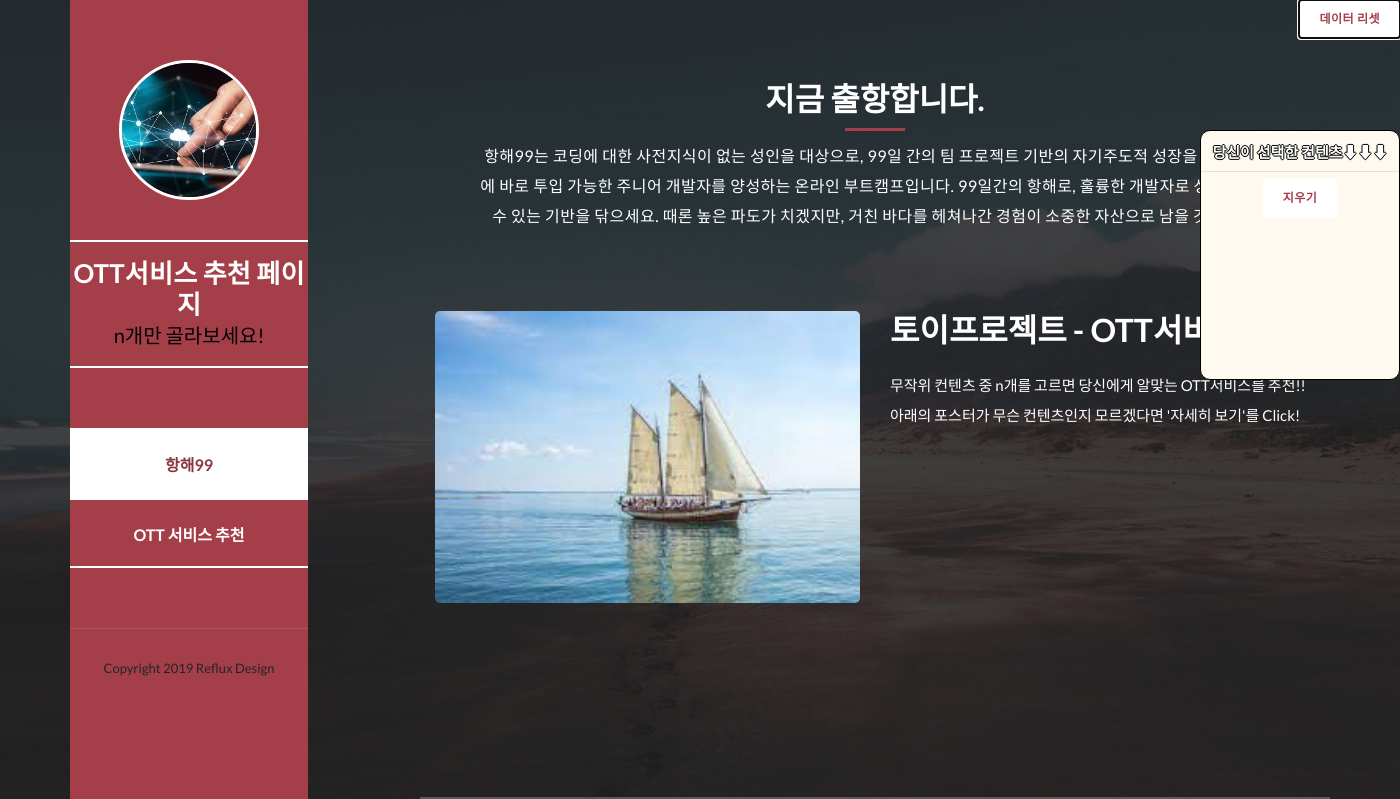
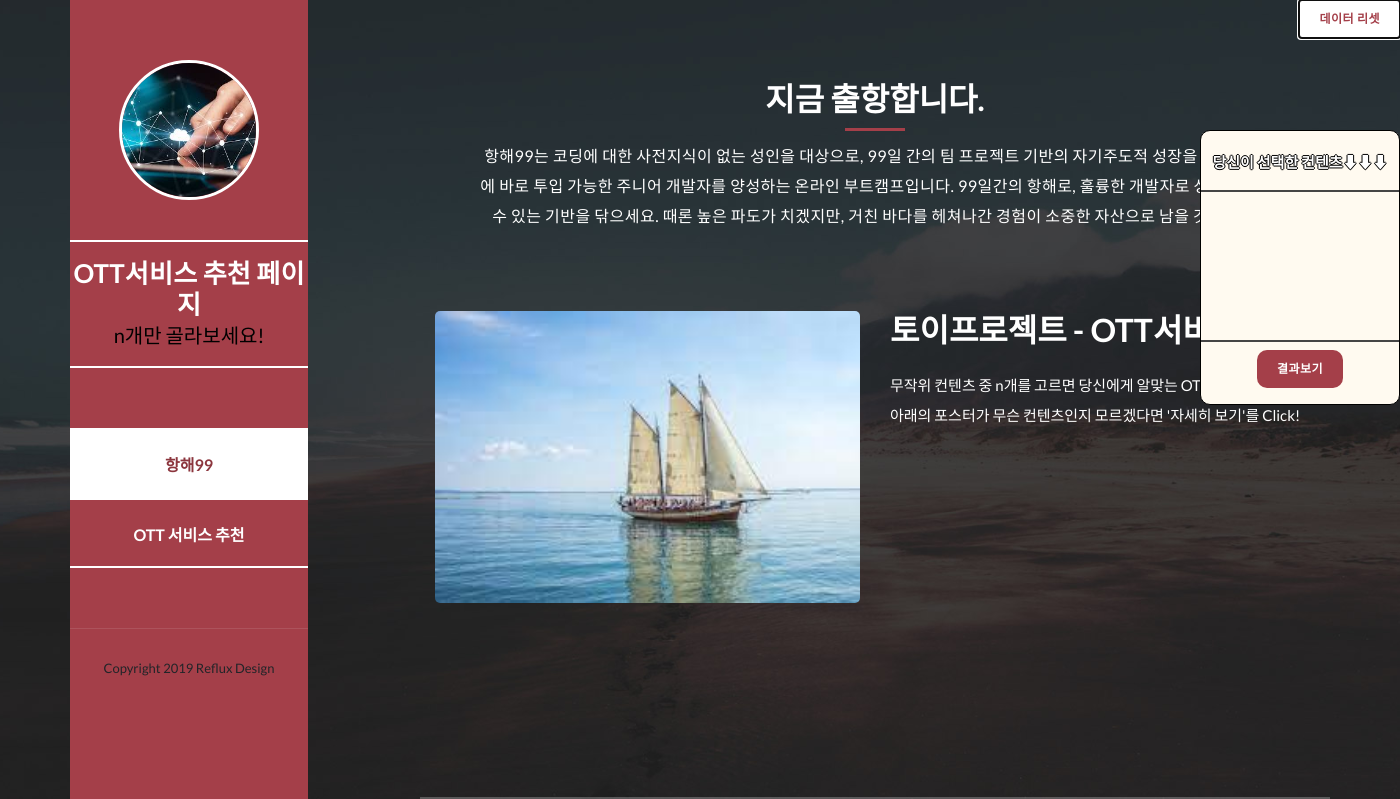
Before and after one commit to binna/toy-poject, a Flask app: page / in a window 1400 px wide. Shown: the top 799 px of the page. Run offline with Flask 2, Linux system fonts and the light colour scheme; data that the repository does not hold is empty; some libraries are stand-ins or nearby versions.

Commit message:
20210602 contents basket

```diff
--- a/crawling.py
+++ b/crawling.py
@@ -87,8 +87,8 @@ def collect_wavve(url, name, driver):
 def collect_reset():
     db.data.drop()
 
-    # driver = webdriver.Chrome('/Users/frankie/Desktop/web-sparta/chromedriver')
-    driver = webdriver.Chrome('./chromedriver')
+    driver = webdriver.Chrome('/Users/frankie/Desktop/web-sparta/chromedriver')
+    # driver = webdriver.Chrome('./chromedriver')
 
     try:
         collect_wavve(
--- a/templates/index.html
+++ b/templates/index.html
@@ -98,7 +98,9 @@
             position: absolute;
             width: 200px;
             /*height: 470px;*/
-            height: auto;
+            overflow: hidden;
+            /*height: auto;*/
+            max-height: 570px!important;
             top: 50px;
             background-color: floralwhite;
             color: #ffffff;
@@ -115,27 +117,19 @@
             z-index: 5;
 
         }
-        .hr-1 {
-            margin: 7px 0px 7px 0px;
+        .basket_title {
+            border-bottom: solid 2px #454545;
+            margin: 0px;
+            padding: 10px 0px 0px 0px;
         }
         .basket_txt {
-            height: 200px;
-        }
-        .btn-select {
-            background-color: white;
-            border-radius: 50px;
-            float: left;
-            text-align: center;
-            font-size: 20px;
-            margin: 0px 0px 16px 23px;
-        }
-        .btn-cancel {
-            background-color: white;
-            border-radius: 50px;
-            float: right;
-            text-align: center;
-            font-size: 20px;
-            margin: 0px 23px 16px 0px;
+            overflow: auto;
+            height: auto;
+            min-height: 150px;
+            max-height: 456px;
+            border-bottom: solid 2px #454545;
+            margin: 0px;
+            padding: 10px 0px 0px 0px;
         }
         .radio_label:hover {
             color: #a43f49;
@@ -149,13 +143,32 @@
             margin: auto auto auto 30px;
             top: 150px;
         }
+        .select-btn {
+            outline: none;
+            background-color: #a43f49;
+            color: #fff;
+            border-radius: 10px;
+            margin-top: 8px;
+        }
+        #select-btn-02 {
+            display: block;
+            float: right!important;
+            outline: none;
+            background-color: #a43f49;
+            color: #fff;
+            font-weight: bold;
+            border-radius: 10px;
+            padding: 0px 3px 0px 4px!important;
+            margin-right: 10px;
+        }
     </style>
 
     <!-- JavaScript -->
     <script>
         $(document).ready(function () {
+            $('#select-list').html("")
             showAll()
-            showCookie()
+            // showCookie()
         })
 
         function dataReset() {
@@ -171,7 +184,6 @@
         }
 
         function showAll() {
-            $(".first").html("");
             $.ajax({
                 type: "GET",
                 url: "/api/data/all",
@@ -285,8 +297,12 @@
 
             for (let i = 0; i < cookeList.length; i++) {
                 let titleName = cookeList[i].split('=')[0];
-                let temp_html = `<p>${titleName}<button type="button" class="${titleName}" onclick="toggleCookie(this)">지우기</button></p>`;
-
+                let temp_html = `<p style="overflow: hidden">${titleName}<button type="button"
+                                                        class="${titleName}"
+                                                        id="select-btn-02"
+                                                        onclick="toggleCookie(this)"
+                                                        >X
+                                                </button></p>`;
                 $('#select-list').append(temp_html);
             }
         }
@@ -330,13 +346,17 @@
 
 <body>
     <div class="sideBanner">
-        <div>
+        <div class="basket_title">
+            <p>
             <span class="txt-label">
               당신이 선택한 컨텐츠⬇︎⬇︎⬇︎
             </span>
+            </p>
         </div>
-        <hr class="hr-1">
         <div id="select-list" class="basket_txt"></div>
+        <p>
+            <button class="select-btn">결과보기</button>
+        </p>
     </div>
     <div style="float: right">
         <button id="DataResetBtn" onclick="dataReset()">데이터 리셋</button>
```
